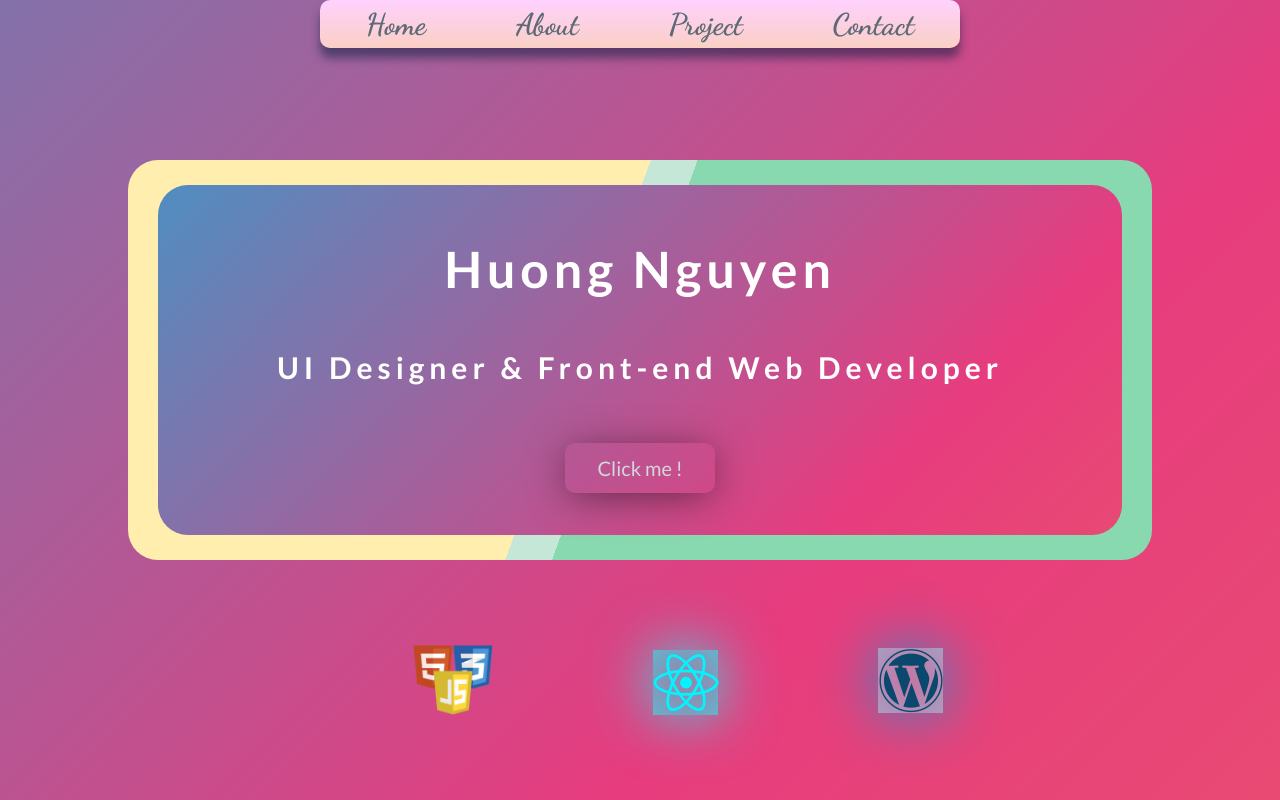
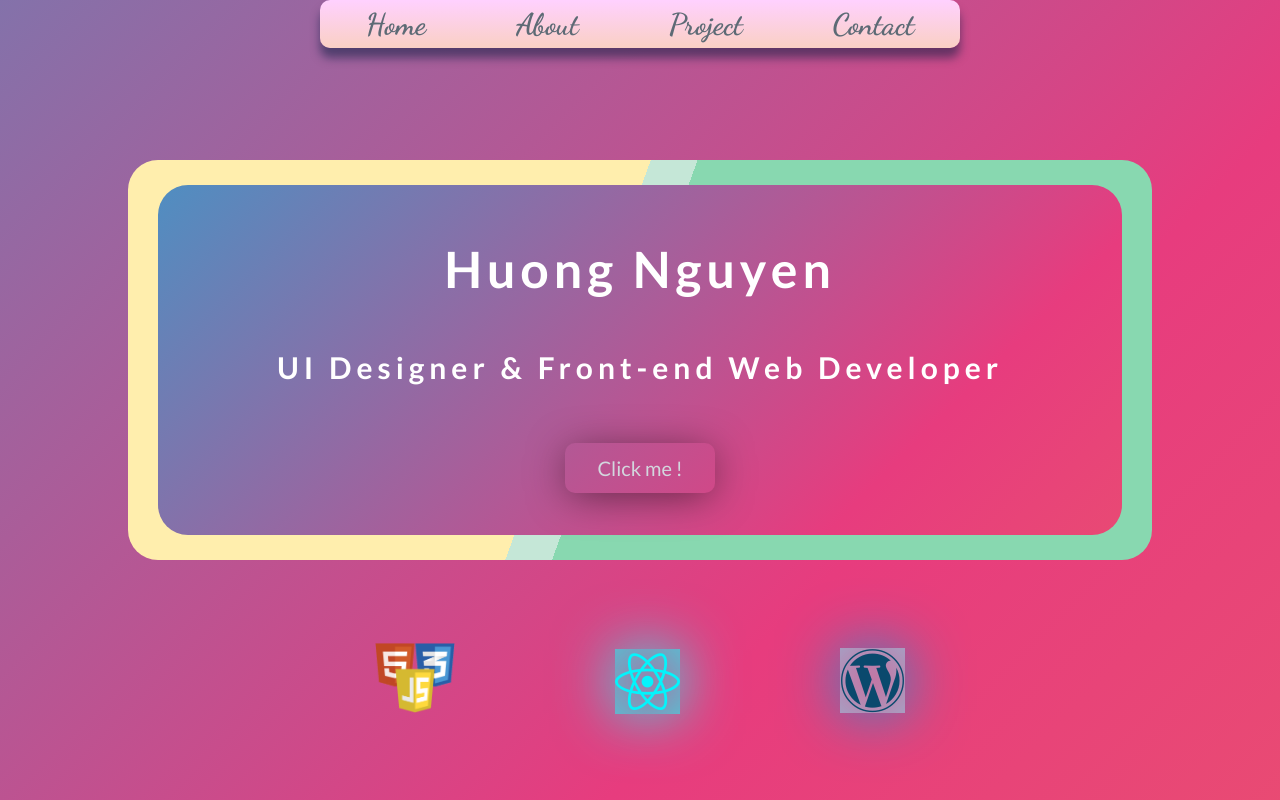
Before and after one commit to huongnguyen1709/my-portfolio, a website: page index.html in a window 1280 px wide. Shown: the top 800 px of the page. Drawn offline with nearby package versions, Linux system fonts and the light colour scheme.

Commit message:
logo fix bugs

```diff
--- a/sass/components/_logo.scss
+++ b/sass/components/_logo.scss
@@ -4,7 +4,7 @@
     height: 10rem;
     position: absolute;
     top: 85%;
-    left: 53%;
+    left: 50%;
     transform: translate(-50%,-50%);
     background-color: transparent;
     display: flex;
@@ -14,10 +14,6 @@
 
   .logo {
     margin: 8rem;
-    display: flex;
-    flex-direction: column;
-    justify-content: center;
-    align-items: center;
   }
 
   .htmlcssjs {
```
Also changed, not shown: css/style.css.
